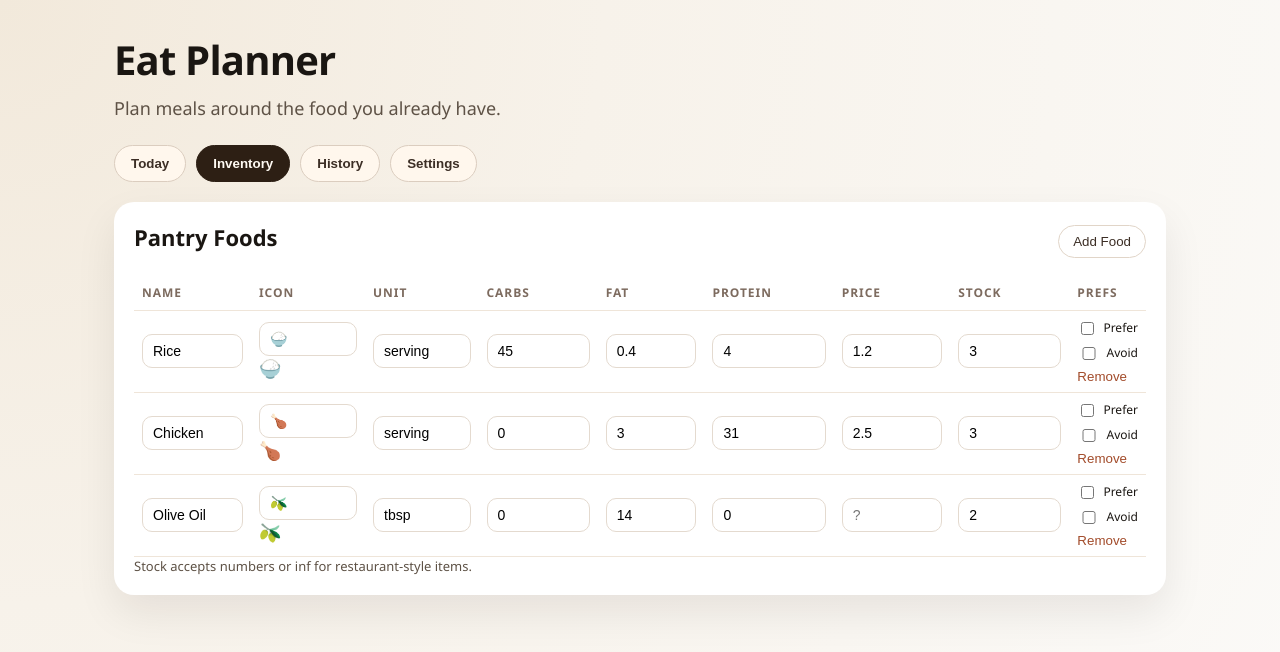
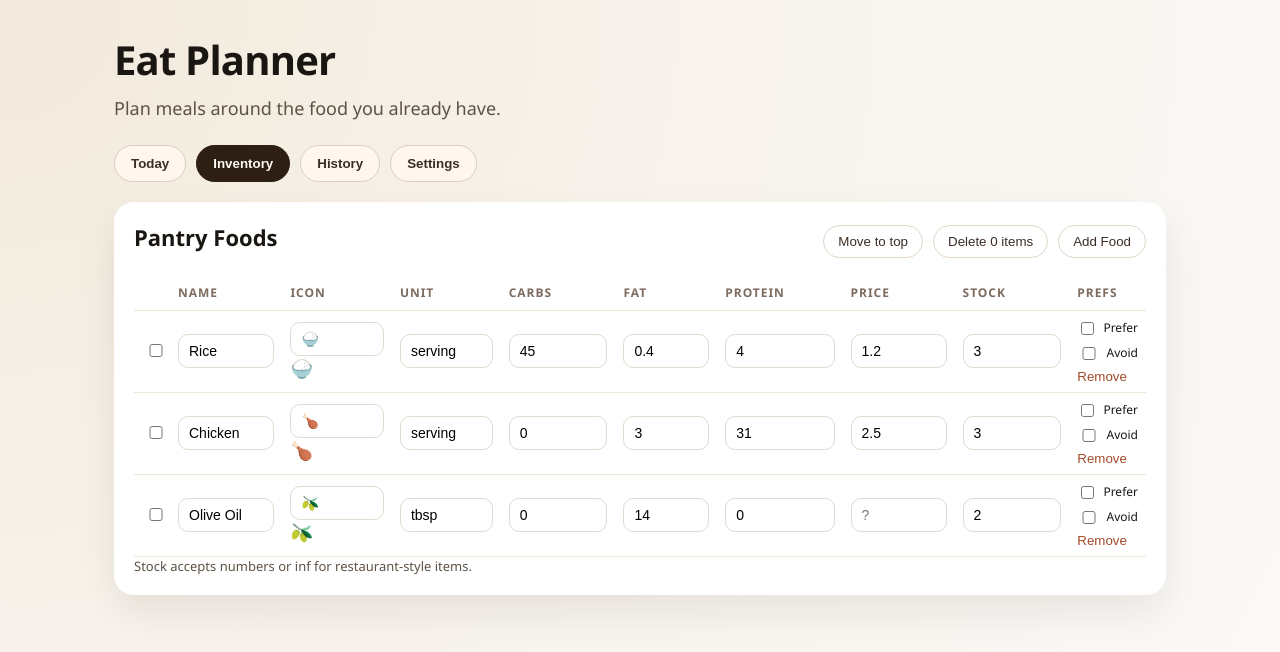
Before and after one commit to quark-zju/EatPlanner, a React (Vite) app: page / in a window 1280 px wide. Both pictures are taken after a click on the button "Inventory". Shown: the top 652 px of the page. Built offline with nearby package versions, Linux system fonts and the light colour scheme; the HTML template or start-up script is replaced by a standard one.

Commit message:
feat: add bulk select move-to-top and delete in inventory
Agent-Model: gpt-5.3-codex

```diff
--- a/src/components/tabs/InventoryTab.tsx
+++ b/src/components/tabs/InventoryTab.tsx
@@ -1,9 +1,11 @@
+import { useMemo, useState } from "react";
 import { useAtomValue, useSetAtom } from "jotai";
 import {
   addFoodAtom,
   appStateAtom,
   getPantryByFoodAtom,
-  removeFoodAtom,
+  moveFoodsToTopAtom,
+  removeFoodsAtom,
   toggleConstraintAtom,
   updateFoodAtom,
   updateNutritionAtom,
@@ -15,24 +17,64 @@ export default function InventoryTab() {
   const state = useAtomValue(appStateAtom);
   const pantryByFood = useAtomValue(getPantryByFoodAtom);
   const addFood = useSetAtom(addFoodAtom);
-  const removeFood = useSetAtom(removeFoodAtom);
+  const removeFoods = useSetAtom(removeFoodsAtom);
+  const moveFoodsToTop = useSetAtom(moveFoodsToTopAtom);
   const updateFood = useSetAtom(updateFoodAtom);
   const updateNutrition = useSetAtom(updateNutritionAtom);
   const updateStock = useSetAtom(updateStockAtom);
   const toggleConstraint = useSetAtom(toggleConstraintAtom);
+  const [selectedFoodIds, setSelectedFoodIds] = useState<string[]>([]);
+  const selectedCount = selectedFoodIds.length;
+  const selectedIdSet = useMemo(() => new Set(selectedFoodIds), [selectedFoodIds]);
+
+  const toggleSelected = (foodId: string) => {
+    setSelectedFoodIds((prev) =>
+      prev.includes(foodId) ? prev.filter((id) => id !== foodId) : [...prev, foodId]
+    );
+  };
+
+  const clearMissingSelections = () => {
+    const validIds = new Set(state.foods.map((food) => food.id));
+    setSelectedFoodIds((prev) => prev.filter((id) => validIds.has(id)));
+  };
 
   return (
     <section className="card">
       <div className="card__header">
         <h2>Pantry Foods</h2>
-        <button className="ghost" onClick={() => addFood()}>
-          Add Food
-        </button>
+        <div className="storage-actions">
+          <button
+            className="ghost"
+            type="button"
+            disabled={selectedCount === 0}
+            onClick={() => {
+              moveFoodsToTop(selectedFoodIds);
+              clearMissingSelections();
+            }}
+          >
+            Move to top
+          </button>
+          <button
+            className="ghost"
+            type="button"
+            disabled={selectedCount === 0}
+            onClick={() => {
+              removeFoods(selectedFoodIds);
+              setSelectedFoodIds([]);
+            }}
+          >
+            Delete {selectedCount} items
+          </button>
+          <button className="ghost" onClick={() => addFood()} type="button">
+            Add Food
+          </button>
+        </div>
       </div>
       <div className="table-scroll">
         <table className="editor-table pantry-editor-table">
           <thead>
             <tr>
+              <th aria-label="Select foods"></th>
               <th>Name</th>
               <th>Icon</th>
               <th>Unit</th>
@@ -49,6 +91,13 @@ export default function InventoryTab() {
               const stock = pantryByFood.get(food.id)?.stock ?? 0;
               return (
                 <tr key={food.id}>
+                  <td>
+                    <input
+                      type="checkbox"
+                      checked={selectedIdSet.has(food.id)}
+                      onChange={() => toggleSelected(food.id)}
+                    />
+                  </td>
                   <td>
                     <input
                       value={food.name}
@@ -168,7 +217,14 @@ export default function InventoryTab() {
                         />
                         Avoid
                       </label>
-                      <button className="link" onClick={() => removeFood(food.id)}>
+                      <button
+                        className="link"
+                        type="button"
+                        onClick={() => {
+                          removeFoods([food.id]);
+                          setSelectedFoodIds((prev) => prev.filter((id) => id !== food.id));
+                        }}
+                      >
                         Remove
                       </button>
                     </div>
--- a/src/state/appAtoms.ts
+++ b/src/state/appAtoms.ts
@@ -543,6 +543,43 @@ export const removeFoodAtom = atom(null, (get, set, foodId: string) => {
   });
 });
 
+export const removeFoodsAtom = atom(null, (get, set, foodIds: string[]) => {
+  const ids = new Set(foodIds);
+  if (ids.size === 0) {
+    return;
+  }
+
+  const state = get(appStateAtom);
+  set(appStateAtom, {
+    ...state,
+    foods: state.foods.filter((food) => !ids.has(food.id)),
+    pantry: state.pantry.filter((item) => !ids.has(item.foodId)),
+    constraints: {
+      avoidFoodIds: state.constraints.avoidFoodIds?.filter((id) => !ids.has(id)),
+      preferFoodIds: state.constraints.preferFoodIds?.filter((id) => !ids.has(id)),
+    },
+  });
+});
+
+export const moveFoodsToTopAtom = atom(null, (get, set, foodIds: string[]) => {
+  const ids = new Set(foodIds);
+  if (ids.size === 0) {
+    return;
+  }
+
+  const state = get(appStateAtom);
+  const selected = state.foods.filter((food) => ids.has(food.id));
+  if (selected.length === 0) {
+    return;
+  }
+  const unselected = state.foods.filter((food) => !ids.has(food.id));
+
+  set(appStateAtom, {
+    ...state,
+    foods: [...selected, ...unselected],
+  });
+});
+
 export const updateGoalAtom = atom(
   null,
   (
```
Also changed, not shown: 1 other file (tests, documents, lock files or other folders).
